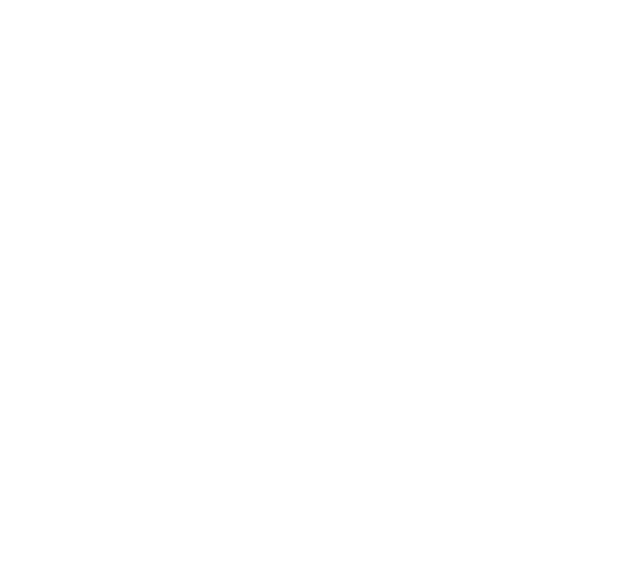
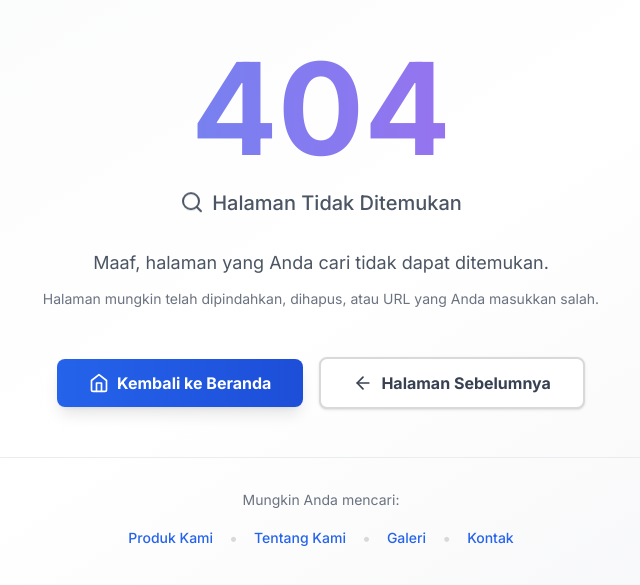
Before and after one commit to wahyujhoo17/Atsaka, a React (Vite) app: page /admin/login in a window 1280 px wide. Before the commit this address had no page. Shown: the part 103-688 px from the top of the page, without its empty margins (319-959 px from the left). Built offline with nearby package versions, Linux system fonts and the light colour scheme.

Commit message:
feat: add NotFoundPage component and route for handling 404 errors

```diff
--- a/src/App.tsx
+++ b/src/App.tsx
@@ -11,6 +11,7 @@
 import ContactPage from "./pages/ContactPage";
 import AdminLoginPage from "./pages/AdminLoginPage";
 import AdminPage from "./pages/AdminPage";
+import NotFoundPage from "./pages/NotFoundPage";
 
 function App() {
   return (
@@ -102,6 +103,9 @@
                 </>
               }
             />
+
+            {/* 404 - Catch all unknown routes */}
+            <Route path="*" element={<NotFoundPage />} />
           </Routes>
         </div>
       </Router>
--- /dev/null
+++ b/src/pages/NotFoundPage.tsx
@@ -0,0 +1,90 @@
+import React from "react";
+import { Link } from "react-router-dom";
+import { Home, Search, ArrowLeft } from "lucide-react";
+
+const NotFoundPage: React.FC = () => {
+  return (
+    <div className="min-h-screen bg-gradient-to-br from-gray-50 via-white to-gray-100 dark:from-gray-900 dark:via-gray-800 dark:to-gray-900 flex items-center justify-center px-4">
+      <div className="max-w-2xl w-full text-center">
+        {/* 404 Animation */}
+        <div className="mb-8">
+          <h1 className="text-9xl font-bold text-transparent bg-clip-text bg-gradient-to-r from-blue-600 to-purple-600 dark:from-blue-400 dark:to-purple-400 animate-pulse">
+            404
+          </h1>
+          <div className="mt-4 flex items-center justify-center space-x-2 text-gray-600 dark:text-gray-400">
+            <Search className="w-6 h-6 animate-bounce" />
+            <p className="text-xl font-medium">Halaman Tidak Ditemukan</p>
+          </div>
+        </div>
+
+        {/* Description */}
+        <div className="mb-12 space-y-3">
+          <p className="text-gray-600 dark:text-gray-400 text-lg">
+            Maaf, halaman yang Anda cari tidak dapat ditemukan.
+          </p>
+          <p className="text-gray-500 dark:text-gray-500 text-sm">
+            Halaman mungkin telah dipindahkan, dihapus, atau URL yang Anda
+            masukkan salah.
+          </p>
+        </div>
+
+        {/* Action Buttons */}
+        <div className="flex flex-col sm:flex-row items-center justify-center gap-4">
+          <Link
+            to="/"
+            className="group inline-flex items-center gap-2 px-8 py-3 bg-gradient-to-r from-blue-600 to-blue-700 hover:from-blue-700 hover:to-blue-800 text-white font-semibold rounded-lg shadow-lg hover:shadow-xl transform hover:scale-105 transition-all duration-200"
+          >
+            <Home className="w-5 h-5 group-hover:rotate-12 transition-transform" />
+            Kembali ke Beranda
+          </Link>
+
+          <button
+            onClick={() => window.history.back()}
+            className="group inline-flex items-center gap-2 px-8 py-3 bg-white dark:bg-gray-800 border-2 border-gray-300 dark:border-gray-600 hover:border-blue-500 dark:hover:border-blue-400 text-gray-700 dark:text-gray-300 font-semibold rounded-lg shadow hover:shadow-lg transform hover:scale-105 transition-all duration-200"
+          >
+            <ArrowLeft className="w-5 h-5 group-hover:-translate-x-1 transition-transform" />
+            Halaman Sebelumnya
+          </button>
+        </div>
+
+        {/* Helpful Links */}
+        <div className="mt-12 pt-8 border-t border-gray-200 dark:border-gray-700">
+          <p className="text-sm text-gray-500 dark:text-gray-500 mb-4">
+            Mungkin Anda mencari:
+          </p>
+          <div className="flex flex-wrap items-center justify-center gap-4">
+            <Link
+              to="/products"
+              className="text-blue-600 dark:text-blue-400 hover:underline text-sm font-medium"
+            >
+              Produk Kami
+            </Link>
+            <span className="text-gray-300 dark:text-gray-600">•</span>
+            <Link
+              to="/about"
+              className="text-blue-600 dark:text-blue-400 hover:underline text-sm font-medium"
+            >
+              Tentang Kami
+            </Link>
+            <span className="text-gray-300 dark:text-gray-600">•</span>
+            <Link
+              to="/gallery"
+              className="text-blue-600 dark:text-blue-400 hover:underline text-sm font-medium"
+            >
+              Galeri
+            </Link>
+            <span className="text-gray-300 dark:text-gray-600">•</span>
+            <Link
+              to="/contact"
+              className="text-blue-600 dark:text-blue-400 hover:underline text-sm font-medium"
+            >
+              Kontak
+            </Link>
+          </div>
+        </div>
+      </div>
+    </div>
+  );
+};
+
+export default NotFoundPage;
```
